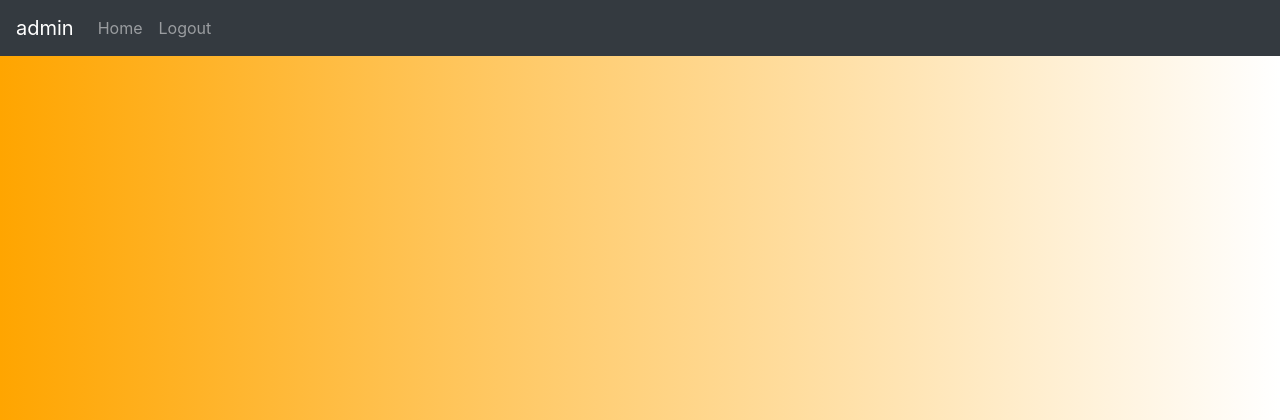
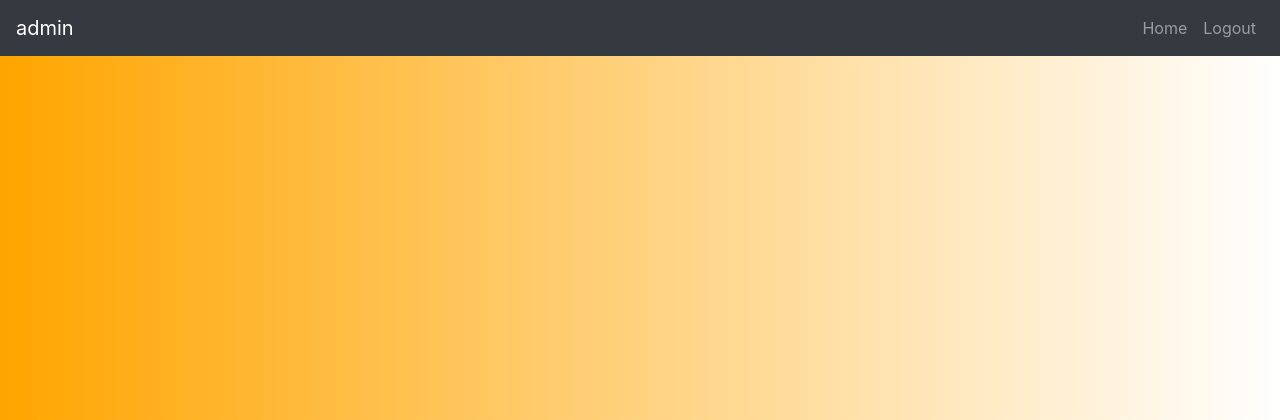
Before and after one commit to Nosajini/SDev3-CA1, a Django app: page / in a window 1280 px wide. Shown: the top 420 px of the page. Run offline with Django 3.2, Linux system fonts and the light colour scheme; a user stored in the database is signed in; some libraries are stand-ins or nearby versions.

Commit message:
Navbar Bootstrap was missing margin when logged in

```diff
--- a/templates/base.html
+++ b/templates/base.html
@@ -14,7 +14,7 @@
 
 <nav class="navbar navbar-dark navbar-expand-sm bg-dark">
     <text class="navbar-brand">{{ user.username }}</text>
-        <ul class="navbar-nav">
+        <ul class="navbar-nav ml-auto">
             <li class="nav-item">
                 <a class="nav-link" href="{% url 'home' %}">Home</a>
             </li>
```
Also changed, not shown: db.sqlite3.
